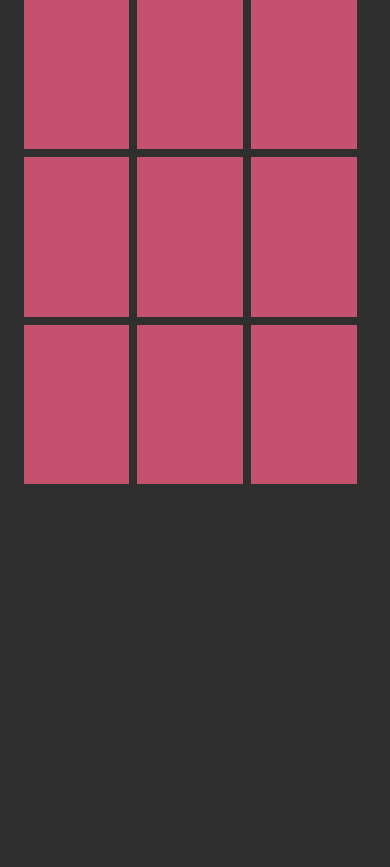
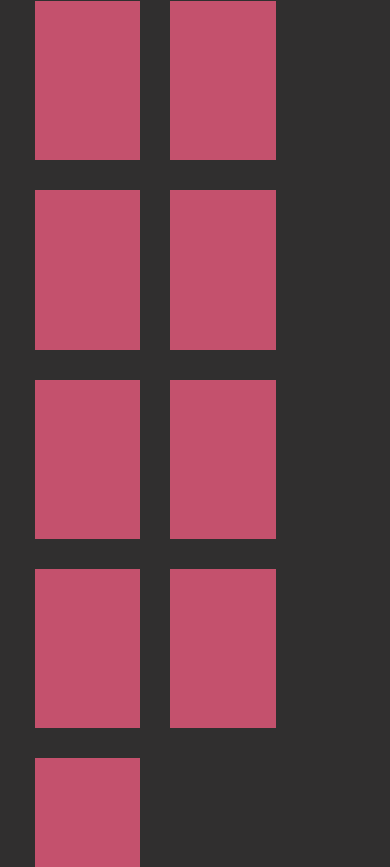
Before and after one commit to yahyaLMR/XO-GAME, a plain HTML site: page index.html in a window 390 px wide. Shown: the part 147-1014 px from the top of the page. Before the commit the page ends 844 px from the top, so only its background shows below. Drawn offline with Linux system fonts and the light colour scheme.

Commit message:
small edit on responsive

```diff
--- a/XO game.css
+++ b/XO game.css
@@ -43,7 +43,7 @@ span{
     cursor: pointer;
 }
 
-@media (max-width:950px) {
+@media (max-width:980px) {
     body{
         height: 100vh;
         background: rgb(48, 47, 47);
@@ -73,7 +73,7 @@ span{
         font-size: 90px;
         background: rgb(196, 81, 109);
         padding: 2px;
-        margin: 4px;
+        margin: 15px;
         float: left;
     }
 
```
